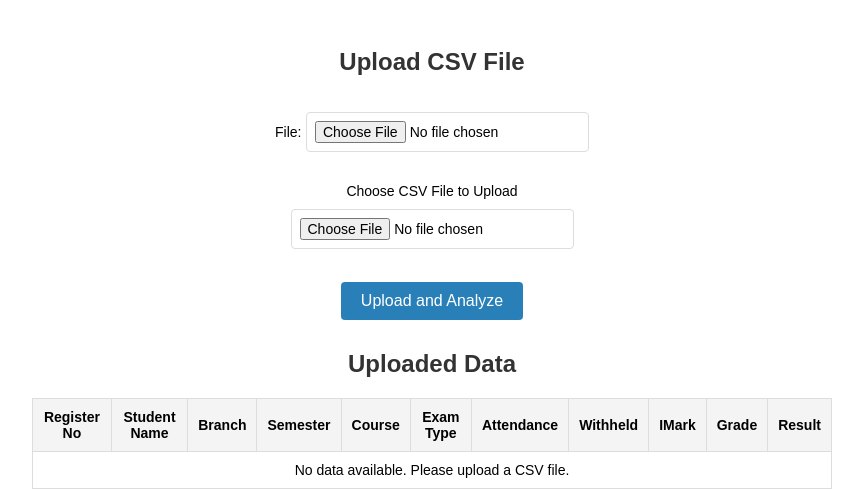
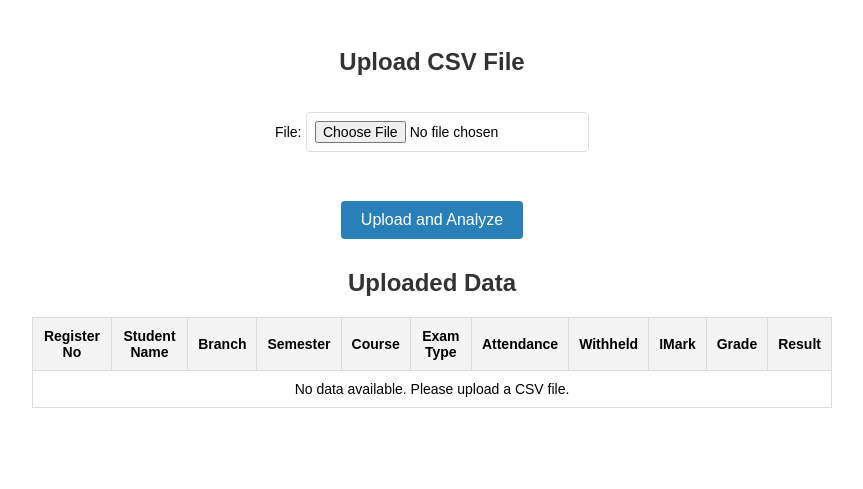
Before and after one commit to Susmitha65/result_analysis, a Django app: page /upload/ in a window 1280 px wide. Shown: the top 489 px of the page, without its empty margins (208-1071 px from the left). Run offline with Django 5.2, Linux system fonts and the light colour scheme; a user stored in the database is signed in.

Commit message:
Update csv_upload.html

```diff
--- a/analysis/templates/csv_upload.html
+++ b/analysis/templates/csv_upload.html
@@ -125,9 +125,6 @@
             <form method="post" enctype="multipart/form-data">
                 {% csrf_token %}
                 {{ form.as_p }}
-                <input type="hidden" name="next" value="{% url 'csv_upload' %}"> <!-- Redirect to csv_upload -->
-                <label for="csv_file">Choose CSV File to Upload</label>
-                <input type="file" id="csv_file" name="csv_file" accept=".csv" required>
                 <br>
                 <button type="submit">Upload and Analyze</button>
             </form>
```
